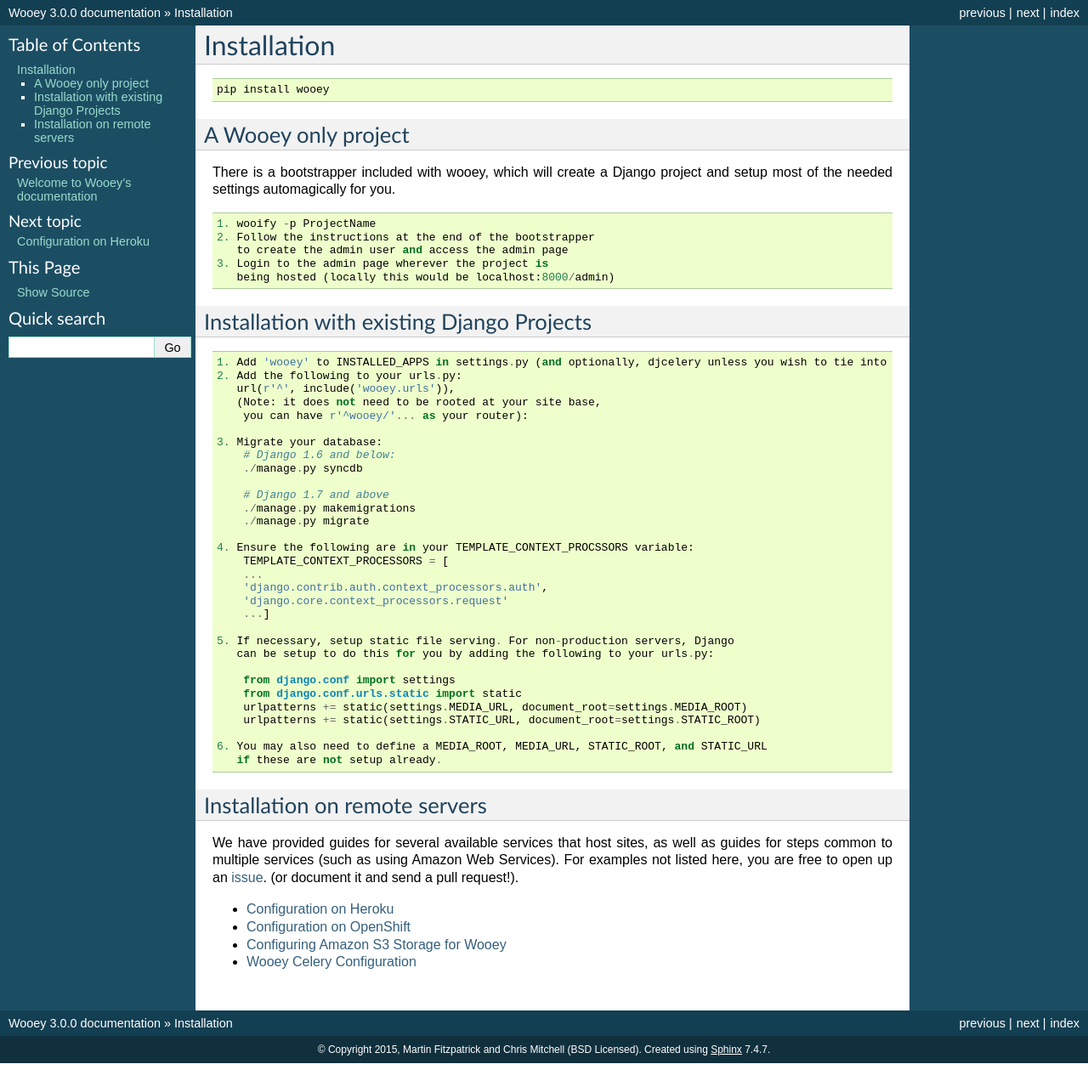
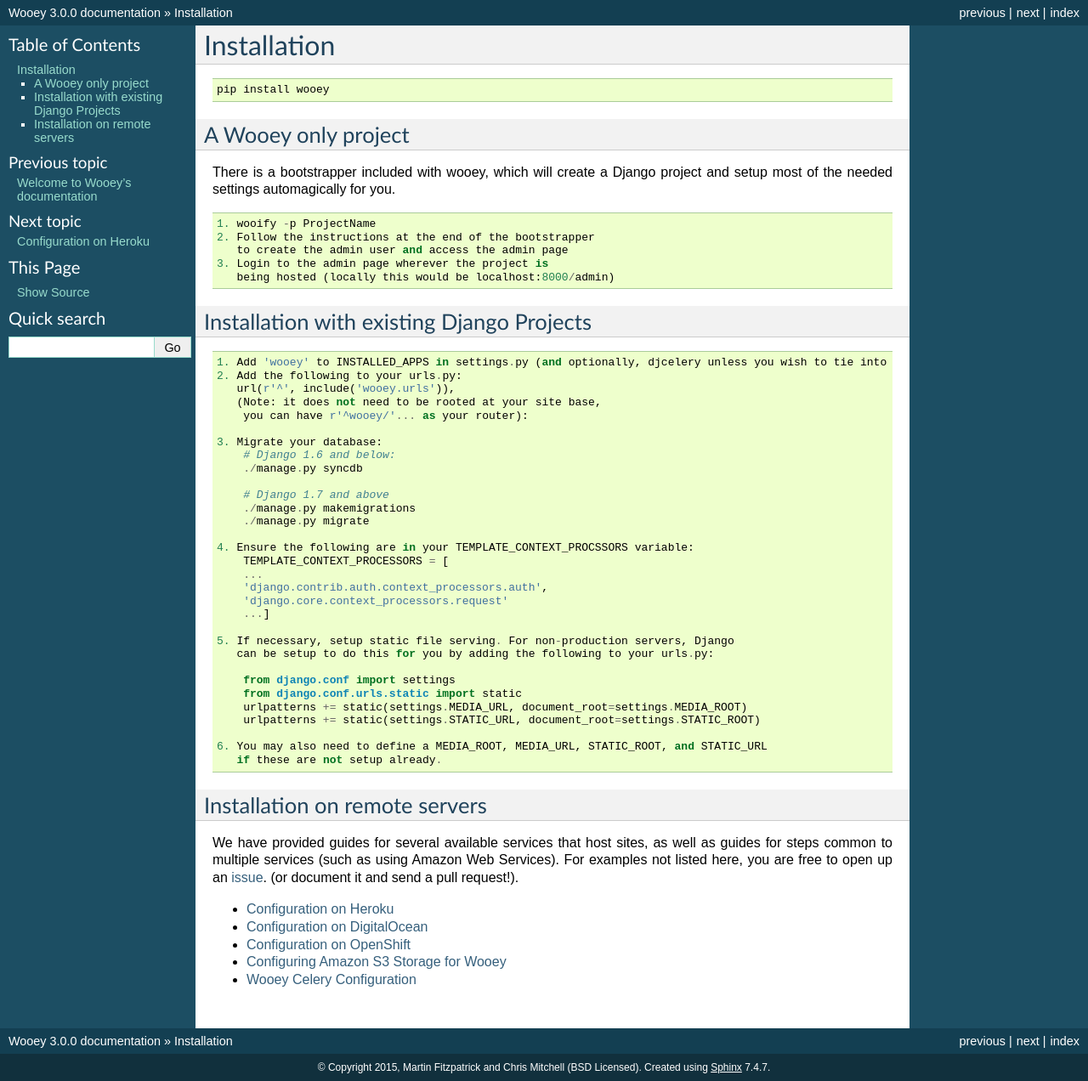
Before and after one commit to wooey/Wooey, a Sphinx documentation site: the page built from docs/install.rst, in a window 1280 px wide. Shown: the whole page at 85% size. Built offline with Sphinx 7.4.7, drawn with Linux system fonts in a browser that asks for light colours; pages that are not in the unit, such as notebooks, are missing from menus; before the commit the page ends 1251 px from its top, so only the background shows below that.

Commit message:
add attribution and link to DO docs

```diff
--- a/docs/digitalocean.rst
+++ b/docs/digitalocean.rst
@@ -176,3 +176,5 @@
 nohup python manage.py celery worker -c 1 --beat -l info & #you probably want to pipe this output somewhere sensible
 
 Which means you can then run the server with the command above uwsgi command shown above.
+
+[Contributed by dom-devel](https://github.com/dom-devel)
--- a/docs/install.rst
+++ b/docs/install.rst
@@ -66,6 +66,7 @@
    :maxdepth: 1
 
    heroku
+   digitalocean
    openshift
    aws
    celery
```
